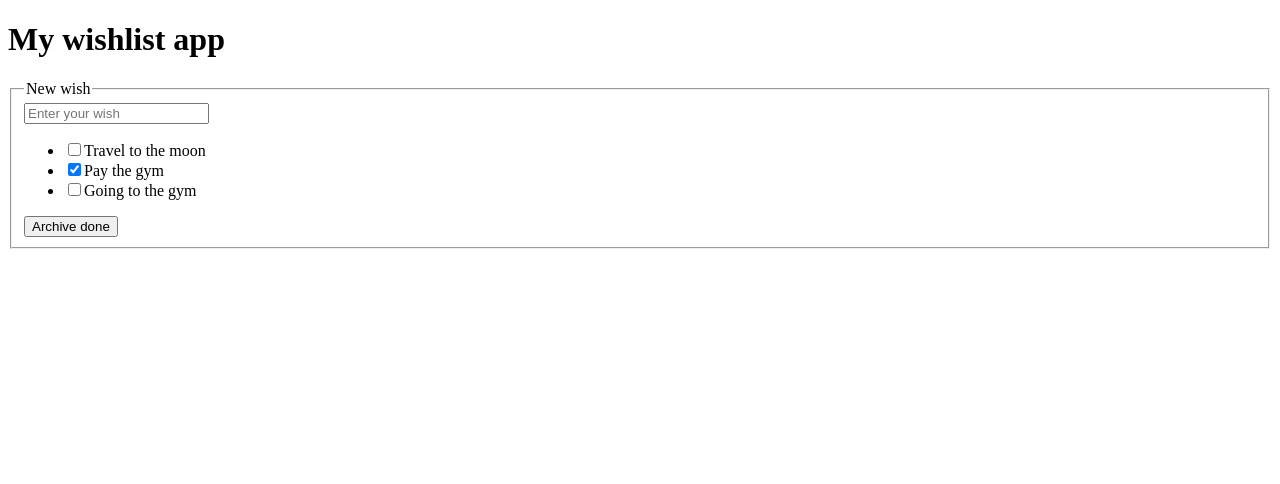
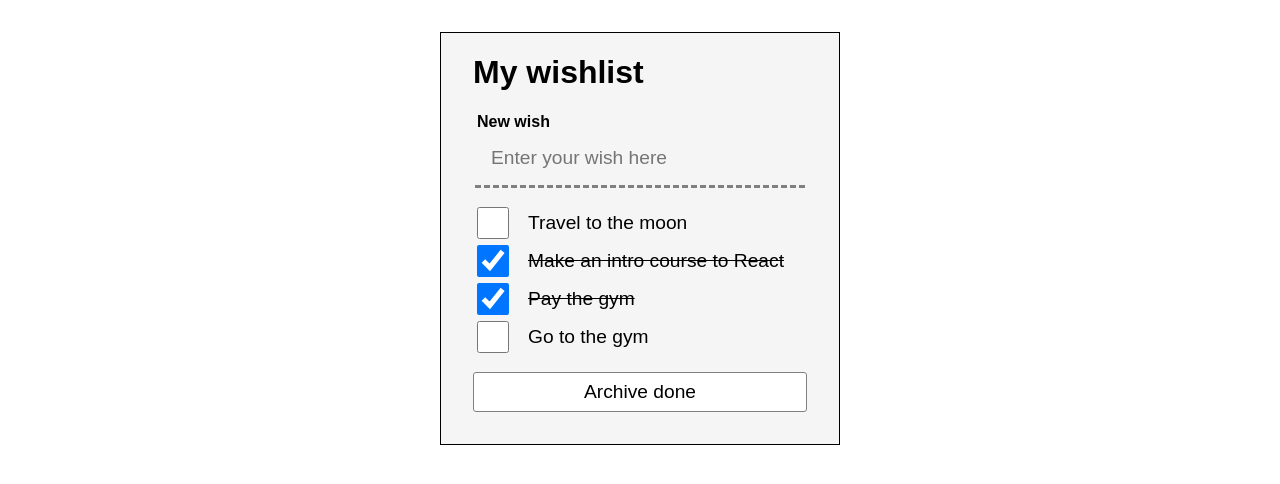
Before and after one commit to danieldrv8/react-principiantes, a React (Vite) app: page / in a window 1280 px wide. Shown: the top 484 px of the page. Built offline with nearby package versions, Linux system fonts and the light colour scheme.

Commit message:
Añadido classnames y modificados los estilos

```diff
--- a/package.json
+++ b/package.json
@@ -17,6 +17,7 @@
   },
   "homepage": "https://github.com/danieldrv8/react-principiantes#readme",
   "dependencies": {
+    "classnames": "^2.4.0",
     "husky": "^8.0.3",
     "lint-staged": "^15.2.0",
     "parcel-bundler": "^1.12.5",
--- /dev/null
+++ b/src/App/App.css
@@ -0,0 +1,60 @@
+* {
+    box-sizing: border-box;
+    font-family: sans-serif;
+  }
+  body,
+  html {
+    padding: 0;
+    margin: 0;
+  }
+  .app {
+    width: 400px;
+    margin: auto;
+    max-width: 100%;
+    border: 1px solid;
+    padding: 0 2rem 2rem 2rem;
+    margin-top: 2rem;
+    background-color: whitesmoke;
+  }
+  .wish-input {
+    border: 0;
+    border-bottom: 3px dashed grey;
+    padding: 0;
+  }
+  .wish-input__label {
+    font-weight: 700;
+  }
+  .wish-input__field {
+    width: 100%;
+    border: 0;
+    padding: 1rem;
+    font-size: 1.2rem;
+    background-color: transparent;
+  }
+  .wish-list {
+    list-style: none;
+    padding: 0;
+  }
+  .wish-list__item {
+    display: flex;
+    font-size: 1.2rem;
+    align-items: center;
+  }
+  .wish-list__item > * + * {
+    margin-left: 1rem;
+  }
+  .wish-list__item input {
+    width: 2rem;
+    height: 2rem;
+  }
+  .wish-list__item--done label {
+    text-decoration: line-through;
+  }
+  .wish-clear {
+    width: 100%;
+    padding: 0.5rem;
+    background: white;
+    font-size: 1.2rem;
+    border: 1px solid grey;
+    border-radius: 3px;
+  }
--- a/src/App/App.jsx
+++ b/src/App/App.jsx
@@ -1,30 +1,38 @@
 import React from "react";
+import classNames from 'classnames';
+import './App.css'
 
 const wishes = [
-    {text: 'Travel to the moon', done: false},
-    {text: 'Pay the gym', done: true},
-    {text: 'Going to the gym', done: false}
-]
+    { done: false, text: 'Travel to the moon' },
+    { done: true, text: 'Make an intro course to React' },
+    { done: true, text: 'Pay the gym' },
+    { done: false, text: 'Go to the gym' },
+  ];
 
 const App = () => (
-    <div>
-        <h1>My wishlist app</h1>
-        <fieldset>
-            <legend>New wish</legend>
-            <input placeholder="Enter your wish"/>
-            <ul>
-                {wishes.map(({text, done}, i) => (
-                <li>
-                    <label htmlFor={`wish${i}`}>
-                        <input id={`wish${i}`} type="checkbox" checked={done}></input>
-                        {text}
-                    </label>
-                    </li>
-                ))}
-            </ul>
-            <button type="button" >Archive done</button>
-        </fieldset>
-    </div>
+    <div className="app">
+    <h1>My wishlist</h1>
+    <fieldset className="wish-input">
+      <legend className="wish-input__label">New wish</legend>
+      <input className="wish-input__field" placeholder="Enter your wish here" />
+    </fieldset>
+    <ul className="wish-list">
+      {wishes.map(({ done, text }, i) => (
+        <li
+          key={text}
+          className={classNames('wish-list__item', {
+            'wish-list__item--done': done,
+          })}
+        >
+          <input id={`wish${i}`} type="checkbox" checked={done} />
+          <label htmlFor={`wish${i}`}>{text}</label>
+        </li>
+      ))}
+    </ul>
+    <button type="button" className="wish-clear">
+      Archive done
+    </button>
+  </div>
 )
 
 export default App;
```
Also changed, not shown: 3 other files (tests, documents, lock files or other folders).
